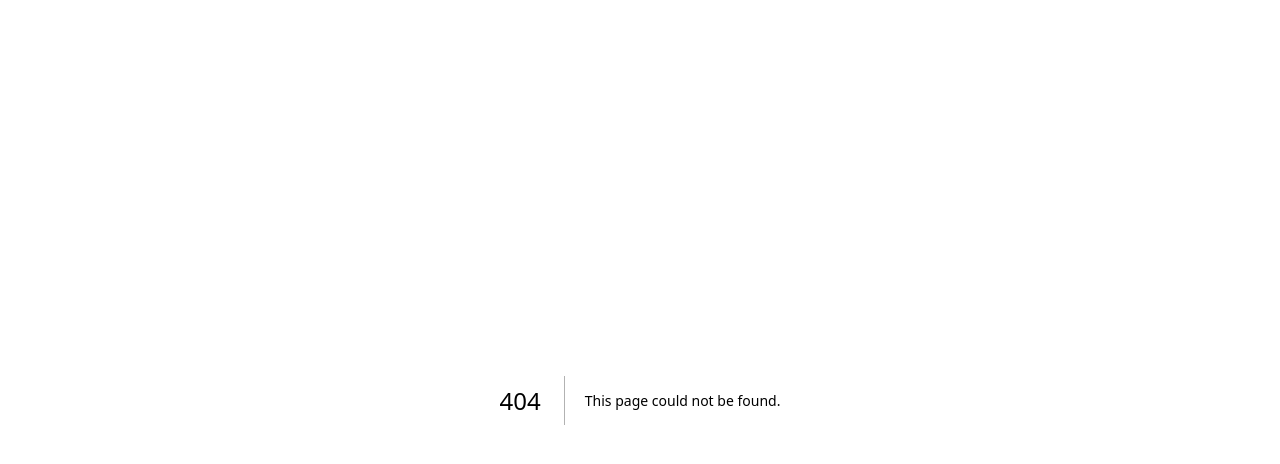
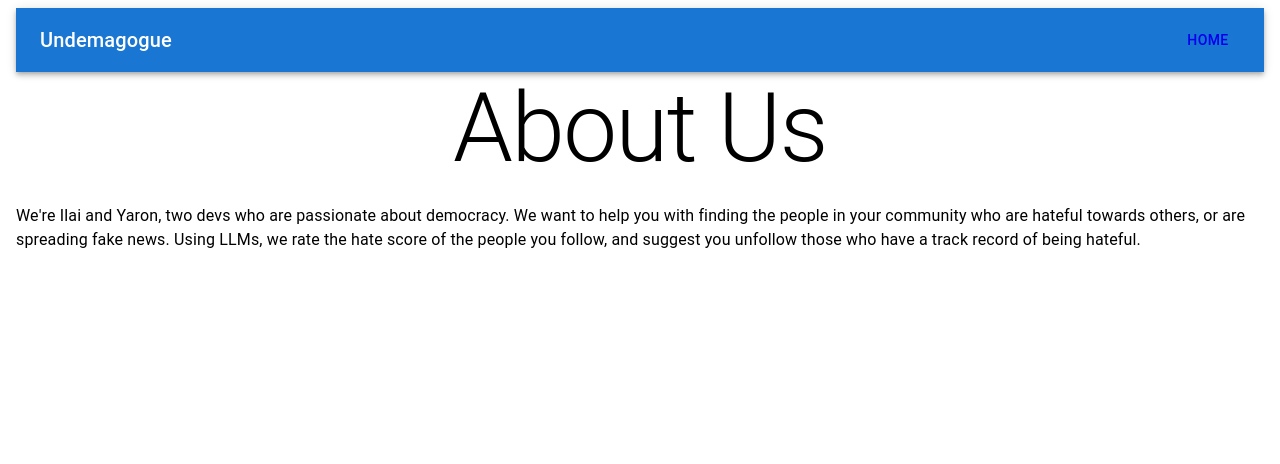
Before and after one commit to yahavya/undemagogue, a Next.js app: page /about in a window 1280 px wide. Before the commit this address had no page. Shown: the top 464 px of the page. Built offline with nearby package versions, Linux system fonts and the light colour scheme.

Commit message:
add about page, change to jsx
deployed new version with these

```diff
--- a/package.json
+++ b/package.json
@@ -16,6 +16,7 @@
     "lint": "^0.8.19",
     "next": "latest",
     "react-loader-spinner": "^6.1.6",
+    "react-router-dom": "^6.23.1",
     "react-table": "^7.8.0",
     "request": "^2.88.2"
   },
--- /dev/null
+++ b/pages/about.jsx
@@ -0,0 +1,38 @@
+// pages/about.js
+import Head from 'next/head';
+import styles from '../styles/Home.module.css';
+import { Typography, AppBar, Toolbar, Button } from '@mui/material';
+import Link from 'next/link'
+
+export default function About() {
+  return (
+    <div className={styles.container}>
+      <Head>
+        <title>About Us - undemagogue (WIP)</title>
+        <link rel="icon" href="/favicon.ico" />
+      </Head>
+
+      <AppBar position="static">
+        <Toolbar>
+          <Typography variant="h6" component="div" sx={{ flexGrow: 1 }}>
+            Undemagogue
+          </Typography>
+          <Link href="/" passHref>
+            <Button color="inherit">Home</Button>
+            </Link>
+          {/* Add more navigation items here */}
+        </Toolbar>
+      </AppBar>
+
+      <main style={{ position: 'elative', height: '100vh', display: 'flex', flexDirection: 'column' }}>
+        <Typography variant="h1" component="h1" className={styles.title}>
+          About Us
+        </Typography>
+
+        <Typography variant="body1" component="p" style={{ marginTop: '20px' }}>
+          We're Ilai and Yaron, two devs who are passionate about democracy. We want to help you with finding the people in your community who are hateful towards others, or are spreading fake news. Using LLMs, we rate the hate score of the people you follow, and suggest you unfollow those who have a track record of being hateful.
+        </Typography>
+      </main>
+    </div>
+  );
+}
--- a/pages/index.js
+++ b/pages/index.jsx
@@ -3,6 +3,7 @@ import styles from '../styles/Home.module.css';
 import React, { useState } from'react';
 import {TailSpin} from "react-loader-spinner";
 import { Table, Tooltip, TableBody, TableCell, TableContainer, TableHead, TableRow, Button, Typography, AppBar, Toolbar, Input } from '@mui/material';
+import Link from 'next/link'
 export default function Home() {
 
   const [data, setData] = useState([]);
@@ -60,6 +61,9 @@ const demagogueData = [ //temporary, replace with actual data, sort
           <Typography variant="h6" component="div" sx={{ flexGrow: 1 }}>
             Undemagogue
           </Typography>
+          <Link href="/about" passHref>
+            <Button color="inherit">About Us</Button>
+            </Link>
           {/* Add more navigation items here */}
         </Toolbar>
       </AppBar>
```
Also changed, not shown: 1 other file (tests, documents, lock files or other folders).
